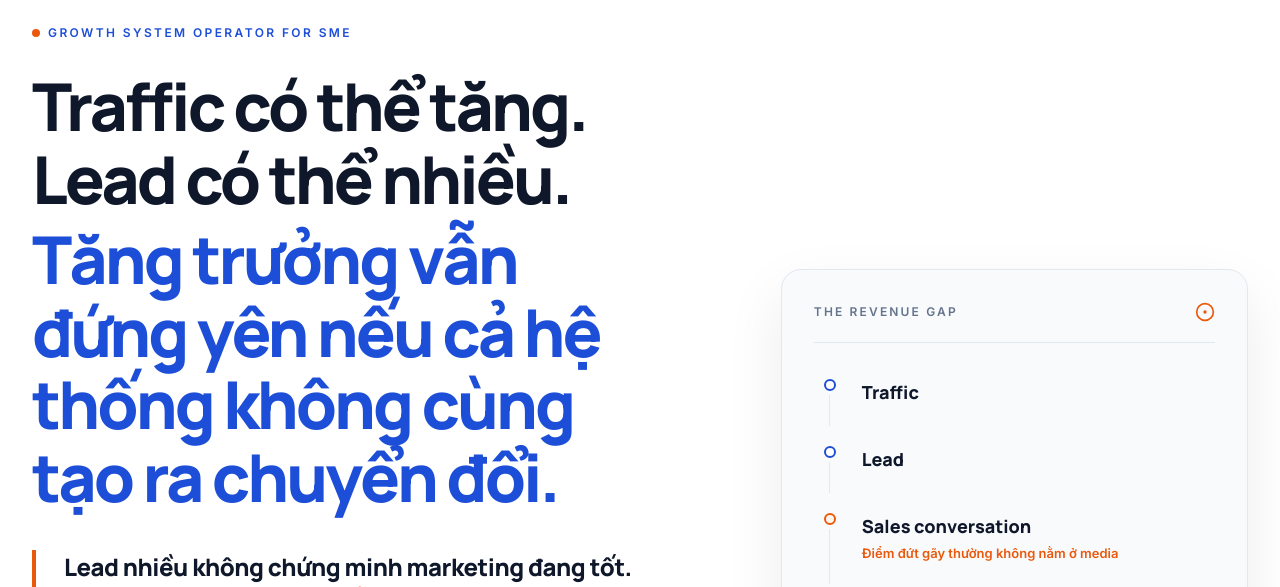
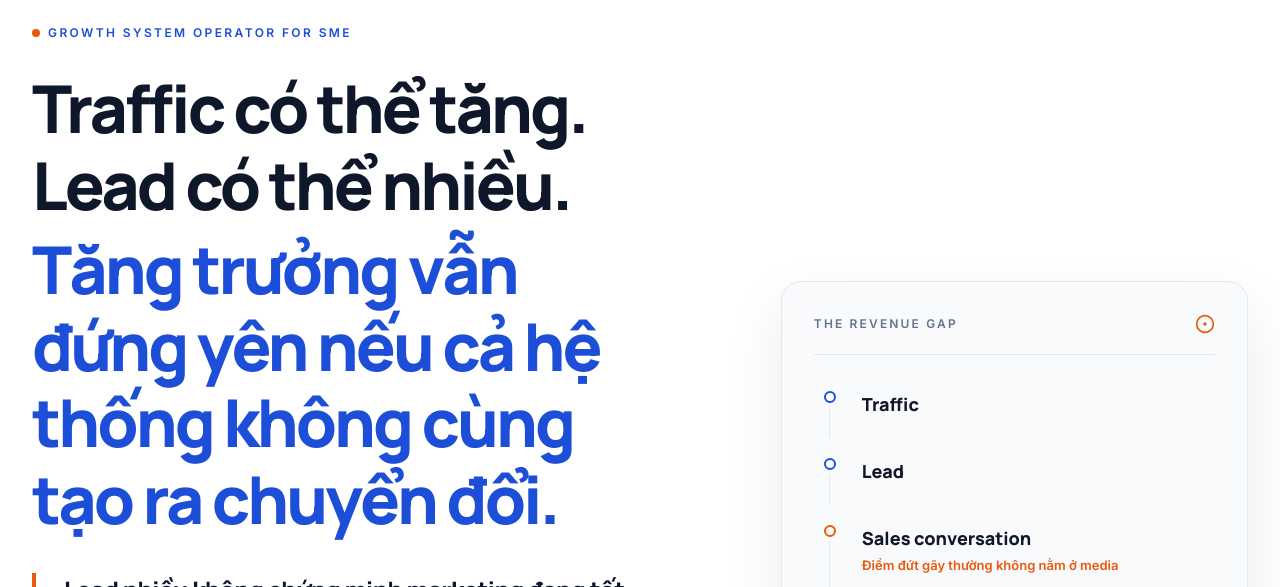
Before and after one commit to ThanhPhu789/tp-growth-web, a React (Vite) app: page / in a window 1280 px wide. Shown: the part 157-744 px from the top of the page. Built offline with nearby package versions, Linux system fonts and the light colour scheme; no server answers.

Commit message:
fix: increase desktop hero line spacing

```diff
--- a/src/components/homepage/HomepageV2.tsx
+++ b/src/components/homepage/HomepageV2.tsx
@@ -445,7 +445,7 @@ export default function HomepageV2() {
                 <span className="h-2 w-2 rounded-full bg-brand-highlight" />
                 Growth System Operator for SME
               </p>
-              <h1 className="text-balance font-heading text-[42px] font-extrabold leading-[1.16] tracking-[-0.045em] text-brand-primary sm:text-[54px] sm:leading-[1.12] lg:text-[66px] lg:leading-[1.1]">
+              <h1 className="text-balance font-heading text-[42px] font-extrabold leading-[1.16] tracking-[-0.045em] text-brand-primary sm:text-[54px] sm:leading-[1.12] lg:text-[66px] lg:leading-[1.16]">
                 Traffic có thể tăng. Lead có thể nhiều.
                 <span className="mt-2 block text-brand-accent">
                   Tăng trưởng vẫn đứng yên nếu cả hệ thống không cùng tạo ra chuyển đổi.
```
